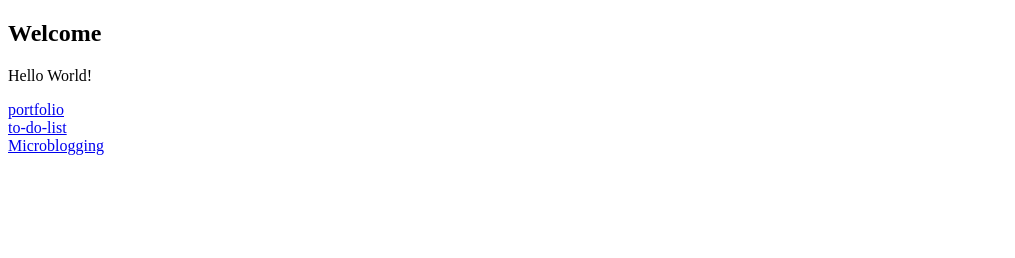
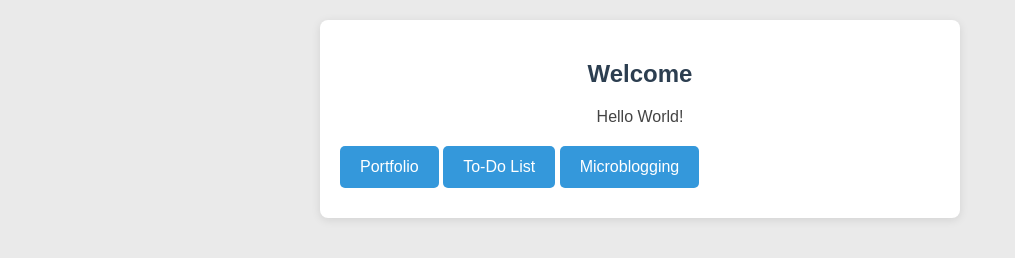
Before and after one commit to MasaniselviGanesan/fullstack, a plain HTML site: page index.html in a window 1280 px wide. Shown: the whole page, without its empty margins (0-1015 px from the left). Drawn offline with Linux system fonts and the light colour scheme.

Commit message:
Update index.html

```diff
--- a/index.html
+++ b/index.html
@@ -1,16 +1,56 @@
 <!DOCTYPE html>
-<html>
-
+<html lang="en">
 <head>
+    <meta charset="UTF-8">
+    <meta name="viewport" content="width=device-width, initial-scale=1.0">
     <title>HTML Tutorial</title>
+    <style>
+        body {
+            font-family: Arial, sans-serif;
+            background-color: #eaeaea;
+            margin: 0;
+            padding: 20px;
+            color: #444;
+        }
+        h2 {
+            text-align: center;
+            color: #2c3e50;
+        }
+        p {
+            text-align: center;
+            margin: 10px 0;
+        }
+        a {
+            display: inline-block;
+            margin: 10px 0;
+            text-decoration: none;
+            color: white;
+            background-color: #3498db;
+            padding: 12px 20px;
+            border-radius: 5px;
+            transition: background-color 0.3s, transform 0.3s;
+        }
+        a:hover {
+            background-color: #2980b9;
+            transform: translateY(-2px);
+        }
+        section {
+            max-width: 600px;
+            margin: 0 auto;
+            background: white;
+            padding: 20px;
+            border-radius: 8px;
+            box-shadow: 0 2px 10px rgba(0, 0, 0, 0.1);
+        }
+    </style>
 </head>
-
 <body>
-    <h2>Welcome </h2>
-    <p>Hello World! </p>
-    <a href="https://masaniselviganesan.github.io/fullstack/ex1/"> portfolio </a><br>
-    <a href="https://masaniselviganesan.github.io/fullstack/ex2/"> to-do-list </a><br>
-    <a href="https://masaniselviganesan.github.io/fullstack/ex3/Public/"> Microblogging </a>
+    <section>
+        <h2>Welcome</h2>
+        <p>Hello World!</p>
+        <a href="https://masaniselviganesan.github.io/fullstack/ex1/">Portfolio</a>
+        <a href="https://masaniselviganesan.github.io/fullstack/ex2/">To-Do List</a>
+        <a href="https://masaniselviganesan.github.io/fullstack/ex3/Public/">Microblogging</a>
+    </section>
 </body>
-
 </html>
```
